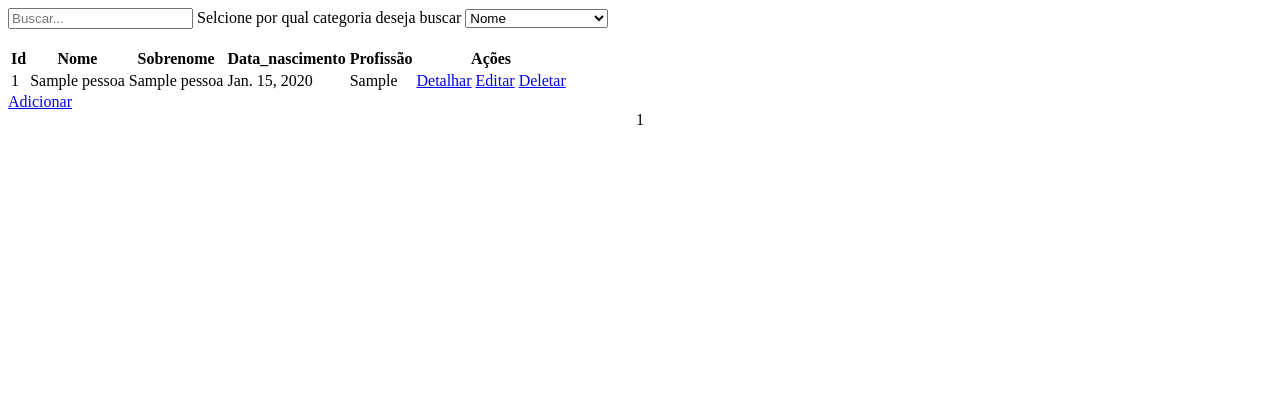
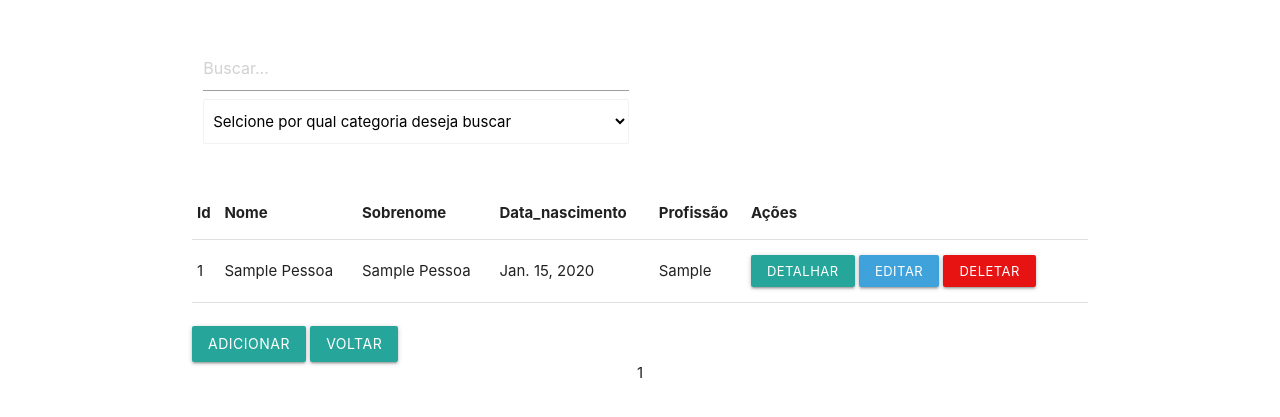
Before and after one commit to leandrotry/Primeiro_CRUD_Python, a Django app: page / in a window 1280 px wide. Shown: the top 417 px of the page. Run offline with Django 4.2, Linux system fonts and the light colour scheme; tables that the repository leaves empty hold one stand-in row (values such as "Sample post").

Commit message:
inserção de estilos

```diff
--- a/CRUD/templates/index.html
+++ b/CRUD/templates/index.html
@@ -4,22 +4,32 @@
 <head>
     <meta charset="UTF-8">
     <title>Visualização</title>
+    <link href="https://fonts.googleapis.com/icon?family=Material+Icons" rel="stylesheet">
+    <link rel="stylesheet" href="https://cdnjs.cloudflare.com/ajax/libs/materialize/1.0.0/css/materialize.min.css">
+    <meta name="viewport" content="width=device-width, initial-scale=1.0"/>
 </head>
 <body>
-    <div class="buscar">
+  <div class="container">
+    <br><br>
+      <div class="row">
+          <div class="col s6">
               <form method="get">
                 <input type="text" id="search" name="search" class="search" placeholder="Buscar...">
-            <label for="opcao">Selcione por qual categoria deseja buscar</label>
-            <select id="opcao" name="opcao" class="opcao">
+                    <div class="opcao">
+                        <select id="opcao" name="opcao" class="browser-default">
+                        <option value="" disabled selected>Selcione por qual categoria deseja buscar</option>
                         <option value="nome">Nome</option>
                         <option value="ultimo_nome">Ultimo Nome</option>
-                <option value="idade">idade</option>
                         <option value="data_nascimento">Data de Nascimento</option>
                         <option value="profissao">Profissão</option>
                         </select>
+                    </div>
               </form>
           </div>
- <table>
+      </div>
+
+  <div class="tabela">
+    <table class="center">
         <thead>
           <tr>
             <th>Id</th>
@@ -34,20 +44,26 @@
         {%for dbs in db %}
           <tr>
             <td>{{dbs.id}}</td>
-        <td>{{dbs.nome}}</td>
-        <td>{{dbs.ultimo_nome}}</td>
+            <td>{{dbs.nome.title}}</td>
+            <td>{{dbs.ultimo_nome.title}}</td>
             <td>{{dbs.data_nascimento}}</td>
-        <td>{{dbs.profissao}}</td>
+            <td>{{dbs.profissao.title}}</td>
             <td>
-            <a href="view/{{dbs.id}}/" class="btn_visualizar">Detalhar</a>
-            <a href="edit/{{dbs.id}}/" class="btn_editar">Editar</a>
-            <a href="delete/{{dbs.id}}" class="btn_deletar">Deletar</a>
+                <a href="view/{{dbs.id}}/" class="waves-effect waves-light btn-small">Detalhar</a>
+                <a href="edit/{{dbs.id}}/" class="waves-effect waves-light btn-small" style="background-color: rgb(63, 162, 219);">Editar</a>
+                <a href="delete/{{dbs.id}}" class="waves-effect waves-light btn-small" style="background-color: hsl(0, 85%, 49%);">Deletar</a>
             </td>
           </tr>
         {% endfor %}
-    </tbody><br>
+        </tbody> <br>
+
     </table>
+
+  </div>
+
+ <br>
   <a href="form/" class="btn">Adicionar</a>
+  <a href="/" class="btn">Voltar</a>
 
   <div class="pagination" style="text-align: center">
       {% if db.has_previous %}
@@ -65,6 +81,8 @@
 
   {% load static %}
   <script src="{% static 'javascript.js' %}"></script>
+  <script src="https://cdnjs.cloudflare.com/ajax/libs/materialize/1.0.0/js/materialize.min.js"></script>
+</div>
 </body>
 </html>
 
--- a/CRUD/views.py
+++ b/CRUD/views.py
@@ -10,7 +10,7 @@ def home(request):
 
     def paginar():
         all = Pessoa.objects.all()
-        paginator = Paginator(all, 2)
+        paginator = Paginator(all, 5)
         pages = request.GET.get('page')
         data['db'] = paginator.get_page(pages)
 
@@ -19,8 +19,14 @@ def home(request):
         search = request.GET.get('search')
         opcao = request.GET.get('opcao')
         if search:
-            op = opcao
-            data['db'] = Pessoa.objects.filter(op=search)
+            if opcao == 'nome':
+                data['db'] = Pessoa.objects.filter(nome__icontains=search)
+            elif opcao == 'ultimo_nome':
+                data['db'] = Pessoa.objects.filter(ultimo_nome__icontains=search)
+            elif opcao == 'data_nascimento':
+                data['db'] = Pessoa.objects.filter(data_nascimento__icontains=search)
+            elif opcao == 'profissao':
+                data['db'] = Pessoa.objects.filter(profissao__icontains=search)
         else:
             return paginar()
     paginar()
```
Also changed, not shown: CRUD/templates/form.html (+13 -6 lines), CRUD/templates/view.html (+17 -6 lines). Lines whose indentation alone changed are shown as unchanged.
